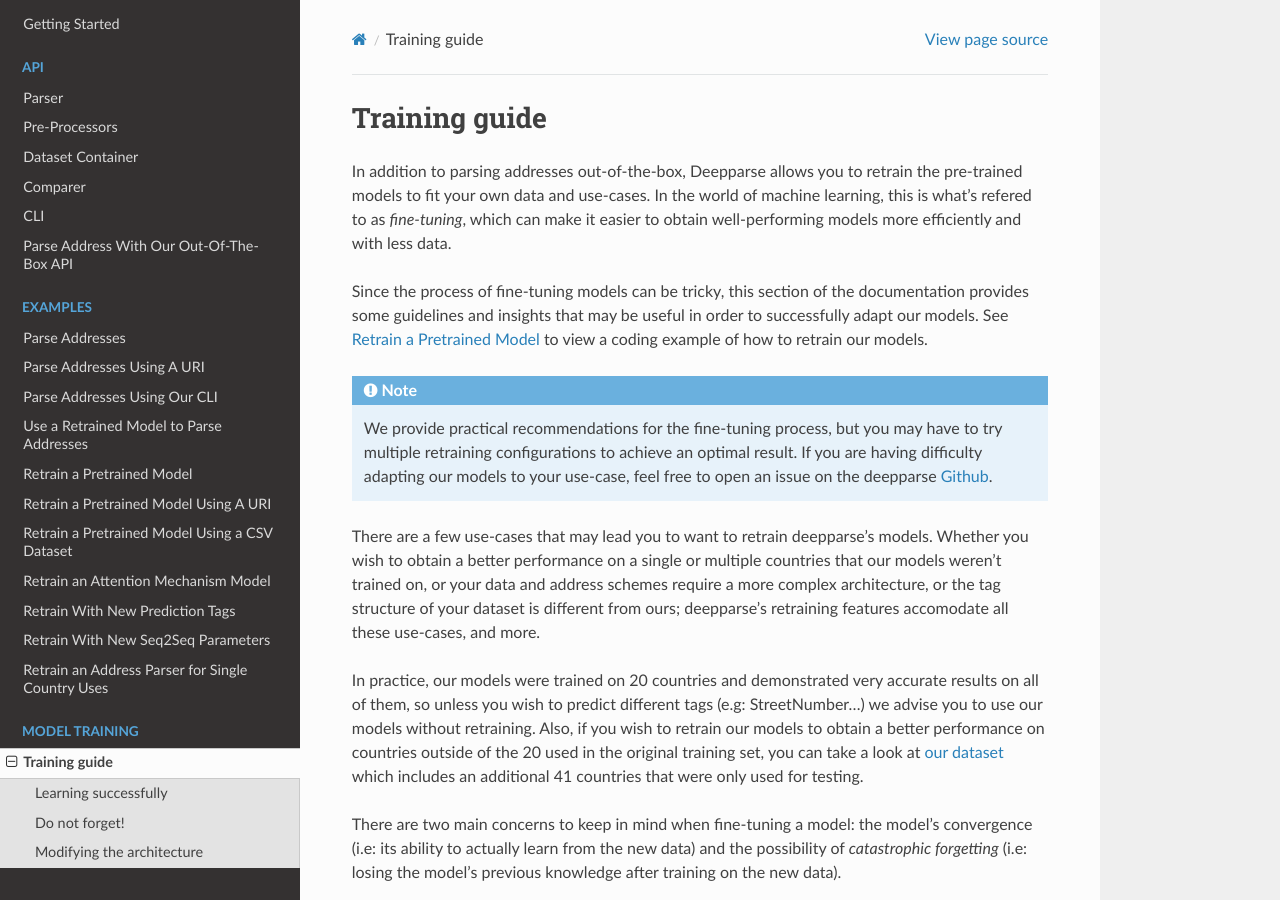
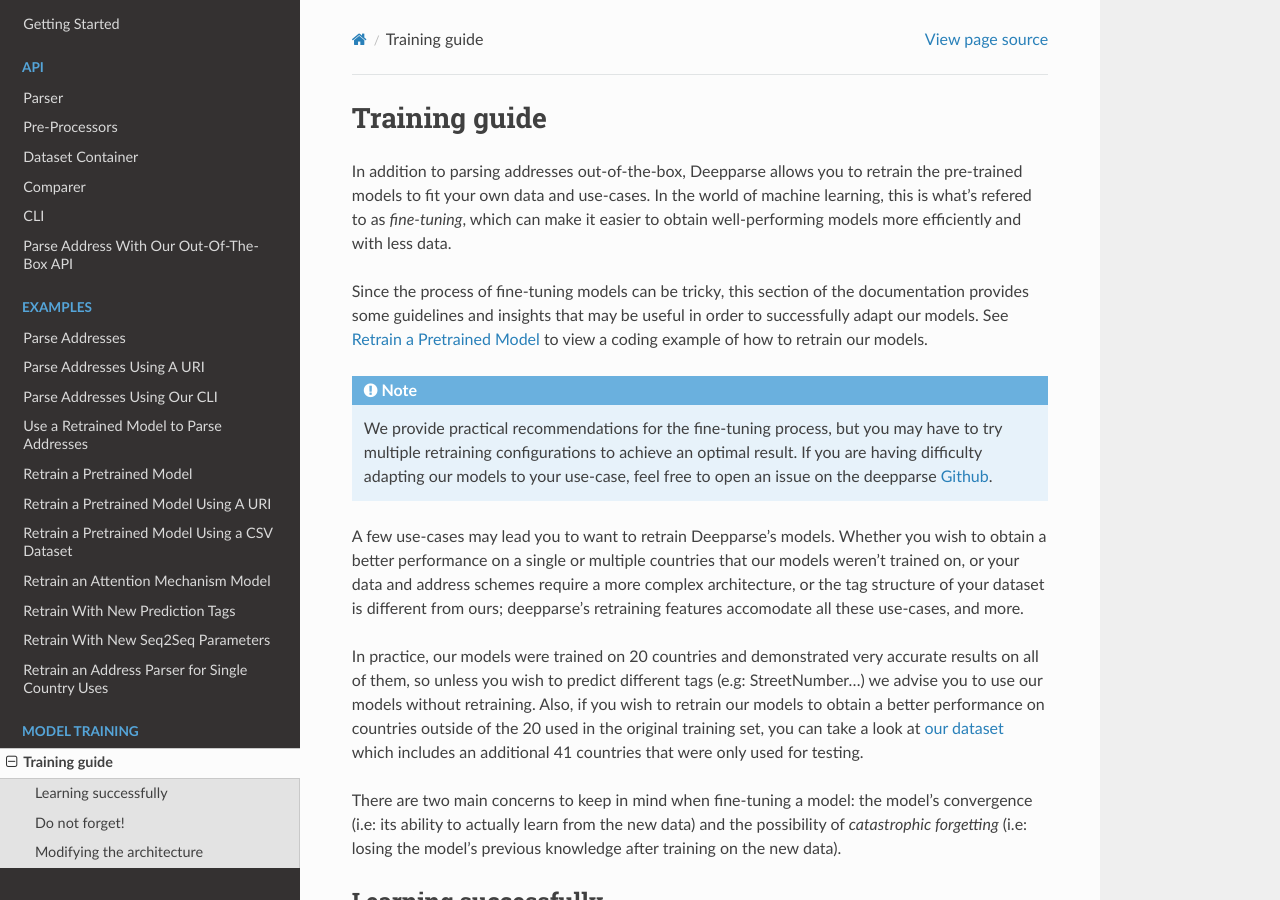
Before and after one commit to GRAAL-Research/deepparse, a Sphinx documentation site: the page built from docs/source/training_guide.rst, in a window 1280 px wide and 900 px high. Built offline with Sphinx 7.4.7 and the Read the Docs theme 2.0.0, drawn with Linux system fonts in a browser that asks for light colours; the version number could not be read and is left out.

Commit message:
Update docs/source/training_guide.rst

```diff
--- a/docs/source/training_guide.rst
+++ b/docs/source/training_guide.rst
@@ -16,7 +16,7 @@
    We provide practical recommendations for the fine-tuning process, but you may have to try multiple retraining configurations to achieve an optimal result. If you are having difficulty adapting our models to your use-case, feel free to
    open an issue on the deepparse `Github <https://github.com/GRAAL-Research/deepparse/issues>`_.
 
-There are a few use-cases that may lead you to want to retrain deepparse's models. Whether you wish to obtain a better
+A few use-cases may lead you to want to retrain Deepparse's models. Whether you wish to obtain a better
 performance on a single or multiple countries that our models weren't trained on, or your data and address schemes require a more complex
 architecture, or the tag structure of your dataset is different from ours; deepparse's retraining features accomodate all these use-cases, and more.
 
```
